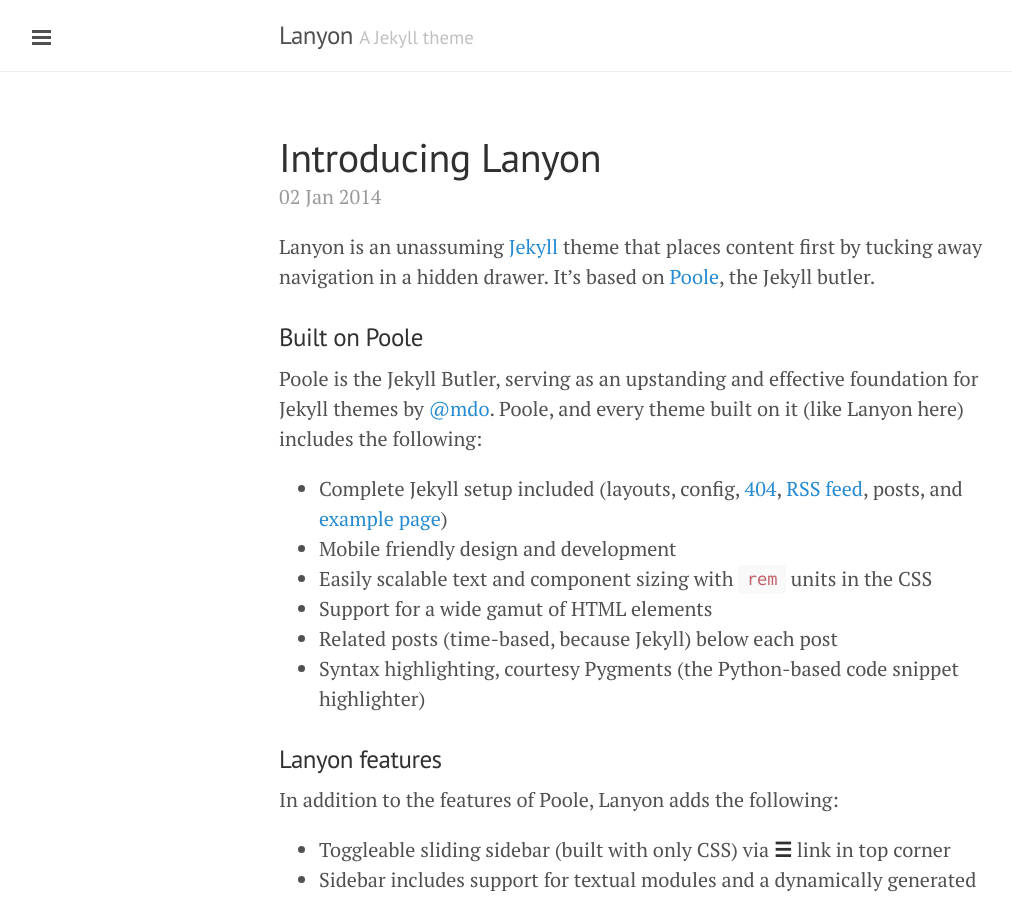
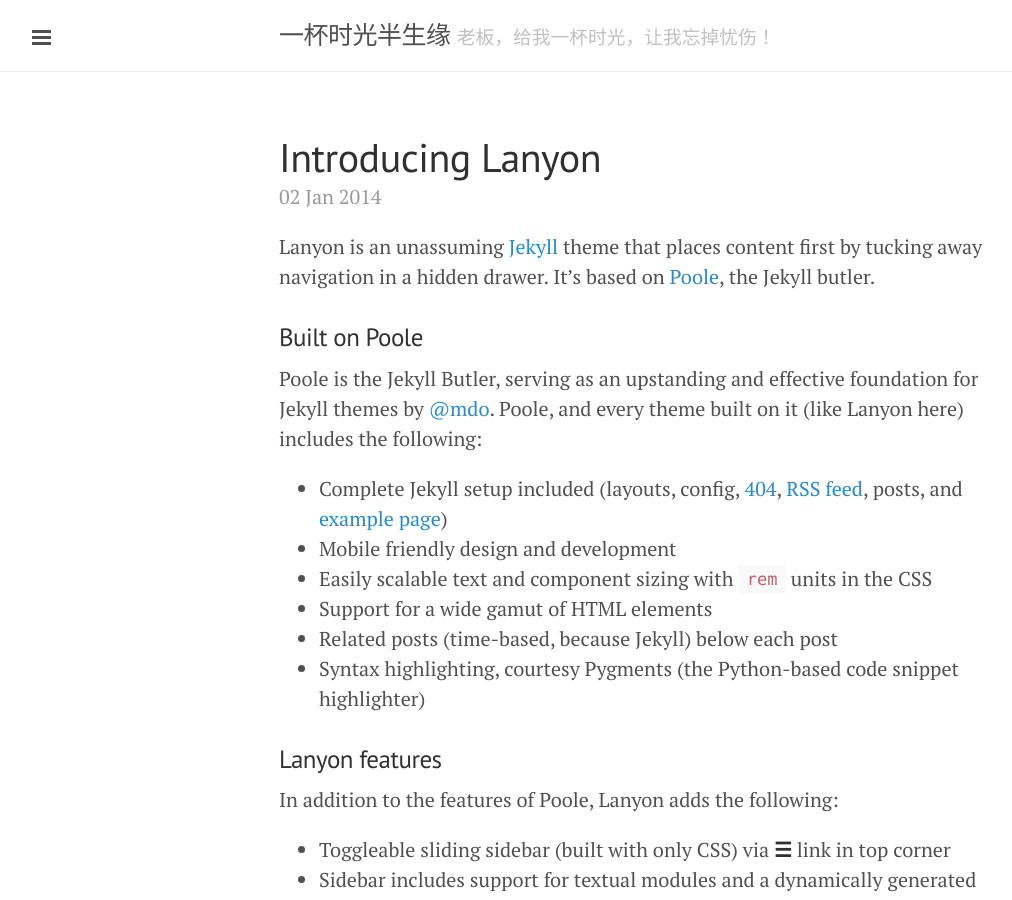
Before and after one commit to kentwang1403/kentwang1403.github.io, a Jekyll site: the page built from index.html, in a window 1280 px wide and 900 px high. Shown: the whole window, without its empty margins (1-1013 px from the left). Built offline with Jekyll 4.4.1, drawn with Linux system fonts in a browser that asks for light colours; Markdown is read by kramdown in place of the engine named in the settings; the list of posts is cut into pages by our own code.

Commit message:
Update _config.yml

```diff
--- a/_config.yml
+++ b/_config.yml
@@ -6,8 +6,8 @@
 permalink:        pretty
 
 # Setup
-title:            Lanyon
-tagline:          'A Jekyll theme'
+title:            一杯时光半生缘
+tagline:          '老板，给我一杯时光，让我忘掉忧伤！'
 description:      'A reserved <a href="http://jekyllrb.com" target="_blank">Jekyll</a> theme that places the utmost gravity on content with a hidden drawer. Made by <a href="https://twitter.com/mdo" target="_blank">@mdo</a>.'
 url:              http://lanyon.getpoole.com
 
```
